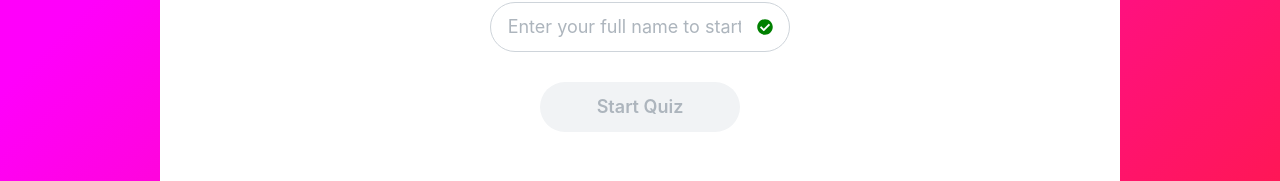
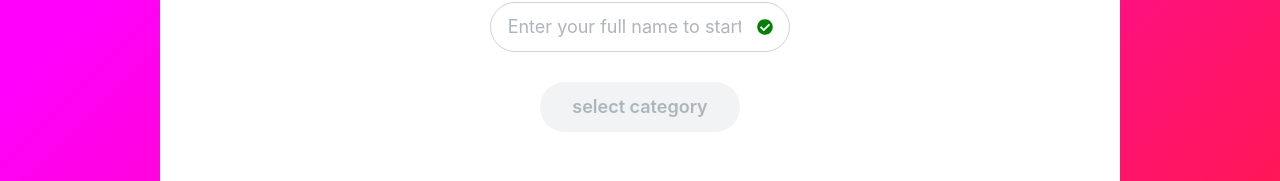
Before and after one commit to t910935-art/quiz, a React (Vite) app: page / in a window 1280 px wide. Shown: the part 431-612 px from the top of the page. Built offline with nearby package versions, Linux system fonts and the light colour scheme.

Commit message:
Create quiz store fixed

```diff
--- a/src/pages/WelcomePage.tsx
+++ b/src/pages/WelcomePage.tsx
@@ -4,11 +4,14 @@ import { GiBrain, GiTrophy } from "react-icons/gi";
 import { IoFlash } from "react-icons/io5";
 import { Link } from "react-router";
 import useQuizStore from "../store/quize-store";
+import { useNavigate } from "react-router";
 
 import QuizContainer from "../components/QuizContainer";
 
 const WelcomePage = () => {
   const { userName, setUserName } = useQuizStore();
+
+  const navigate = useNavigate();
 
   return (
     <QuizContainer>
@@ -50,12 +53,15 @@ const WelcomePage = () => {
       <Button
         disabled={!userName}
         variant="gradiant"
+        onClick={() => {
+          navigate("/category");
+        }}
         miw={"200px"}
         size="lg"
         radius={"xl"}
         gradient={{ from: "red", to: "deeppink" }}
       >
-        Start Quiz
+        select category
       </Button>
     </QuizContainer>
   );
```
